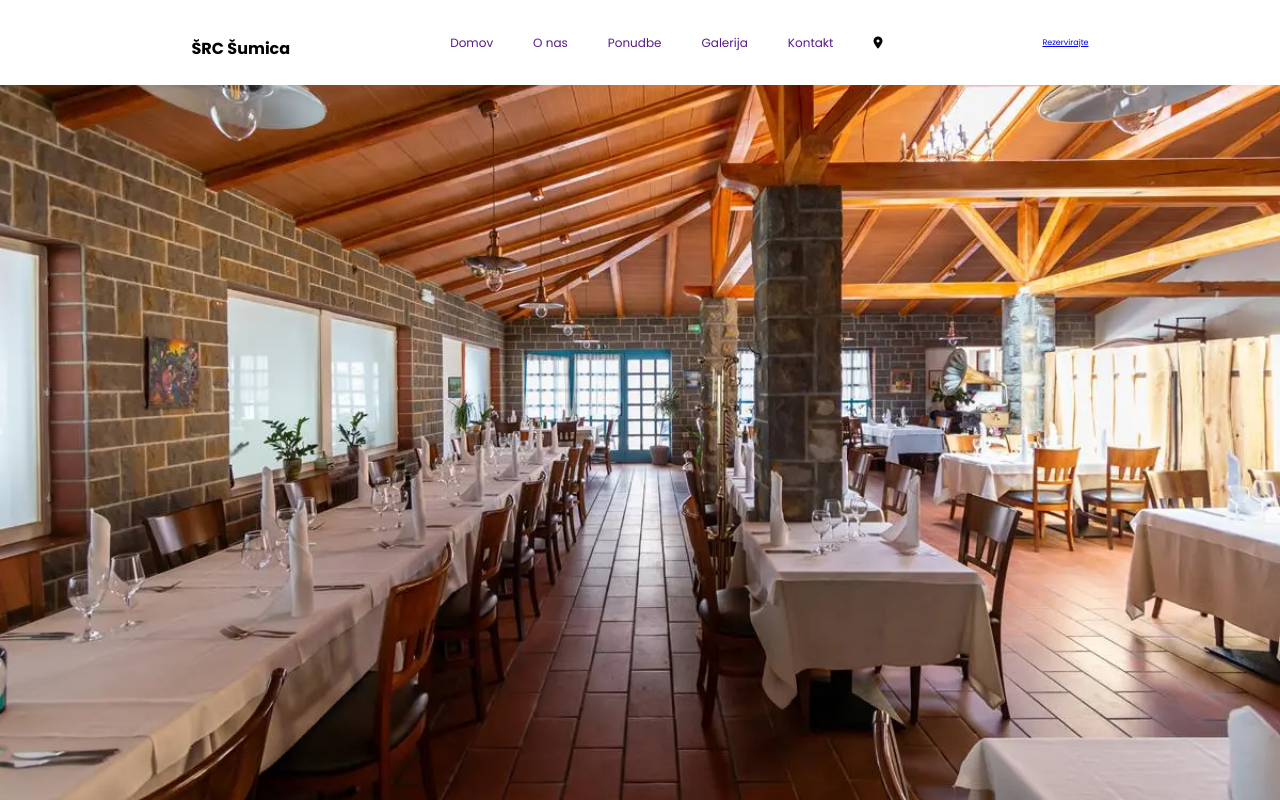
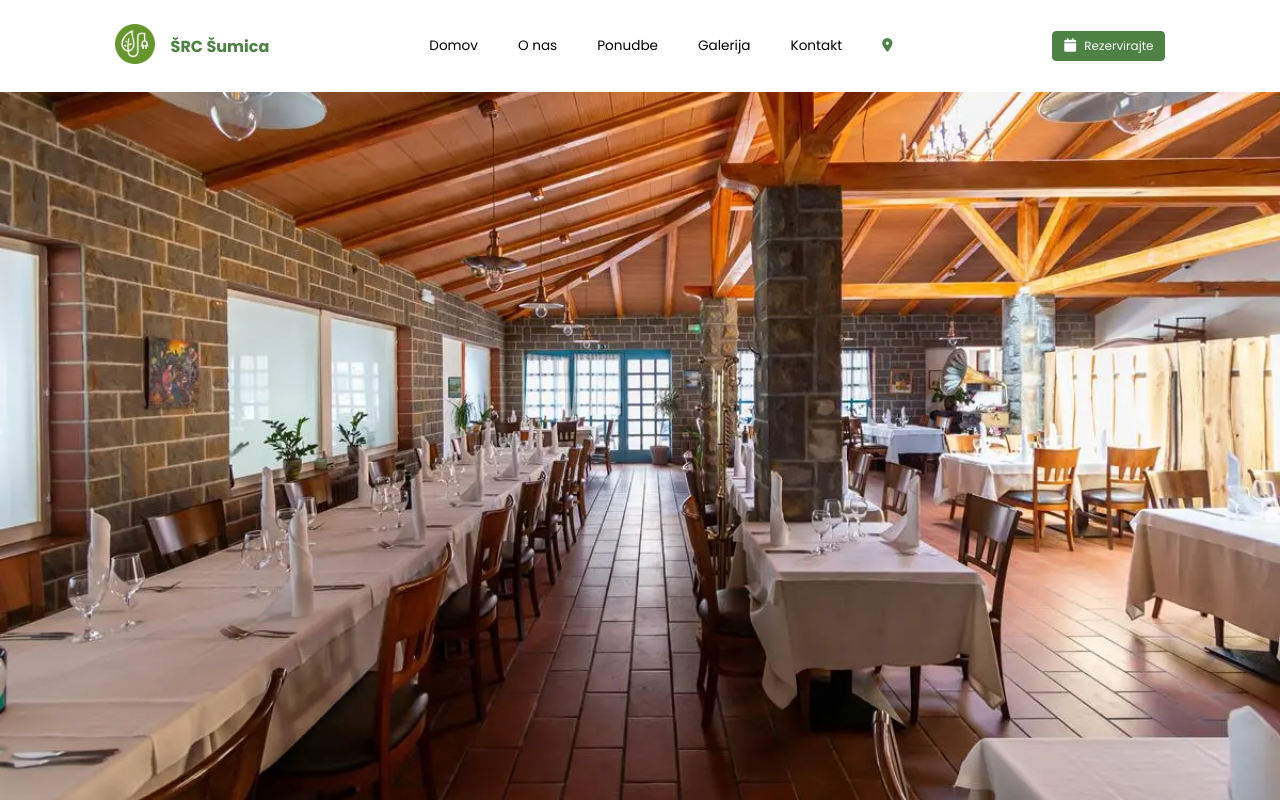
Before and after one commit to PintarBusiness/sumica, a Flask app: page / in a window 1280 px wide. Run offline with Flask 3, Linux system fonts and the light colour scheme; some libraries are stand-ins or nearby versions.

Commit message:
Malo bolj dodelan header

```diff
--- a/static/css/slog.css
+++ b/static/css/slog.css
@@ -32,6 +32,11 @@ p
 
 }
 
+a
+{
+
+}
+
 header
 {
     background-color: white;
@@ -42,10 +47,29 @@ header
     gap: 20em;
 }
 
+header a
+{
+    text-decoration: none;
+}
+
+header .logo img
+{
+    width: 5em;
+}
+
+header .logo
+{
+    display: flex;
+    justify-content: center;
+    align-items: center;
+    gap: 2em;
+}
+
 header .logo p
 {
     font-size: 2em;
     font-family: Poppins-Bold;
+    color: #4D8244;
 }
 
 header nav ul
@@ -62,13 +86,52 @@ header nav ul li
 
 header nav ul li a
 {
-    font-size: 1.5em;
-    text-decoration: none;
+    font-size: 1.7em;
+    color: black;
+    position: relative;
+}
+
+header nav ul li a::before
+{
+    position: absolute;
+    content: '';
+    width: 0%;
+    height: 0.05em;
+    background-color: #4D8244;
+    bottom: 0;
+    transition: all 1s;
+}
+
+header nav ul li a:hover::before
+{
+    width: 100%;
 }
 
 header nav ul li a i
 {
-    color: black;
+    color: #4D8244;
+}
+
+header .rezervacija
+{
+    background-color: #4D8244;
+    padding: 0.7em 1.5em;
+    border-radius: 0.54em;
+    display: flex;
+    align-items: center;
+    gap: 1em;
+}
+
+header .rezervacija i
+{
+    color: white;
+    font-size: 1.7em;
+}
+
+header .rezervacija p
+{
+    color: white;
+    font-size: 1.5em;
 }
 
 .prvastranindex
--- a/templates/index.html
+++ b/templates/index.html
@@ -32,12 +32,12 @@
     <div class="prvastranindex">
         <header>
             <div class="logo">
-                <a href=""><img src="" alt=""></a>
+                <a href=""><img src="../static/images/logozacasni.png" alt=""></a>
                 <p>ŠRC Šumica</p>
             </div>
             <nav>
                 <ul>
-                    <li><a href="">Domov</a></li>
+                    <li><a href="/">Domov</a></li>
                     <li><a href="">O nas</a></li>
                     <li><a href="">Ponudbe</a></li>
                     <li><a href="">Galerija</a></li>
@@ -45,9 +45,10 @@
                     <li><a href=""><i class="fa-solid fa-location-dot"></i></a></li>
                 </ul>
             </nav>
-            <div class="rezervacija">
-                <a href="rezervacija.html">Rezervirajte</a>
-            </div>
+            <a href="" class="rezervacija">
+                <i class="fa-solid fa-calendar"></i>
+                <p>Rezervirajte</p>
+            </a>
         </header>
 
     </div>
```
Also changed, not shown: static/images/logozacasni.png (added).
